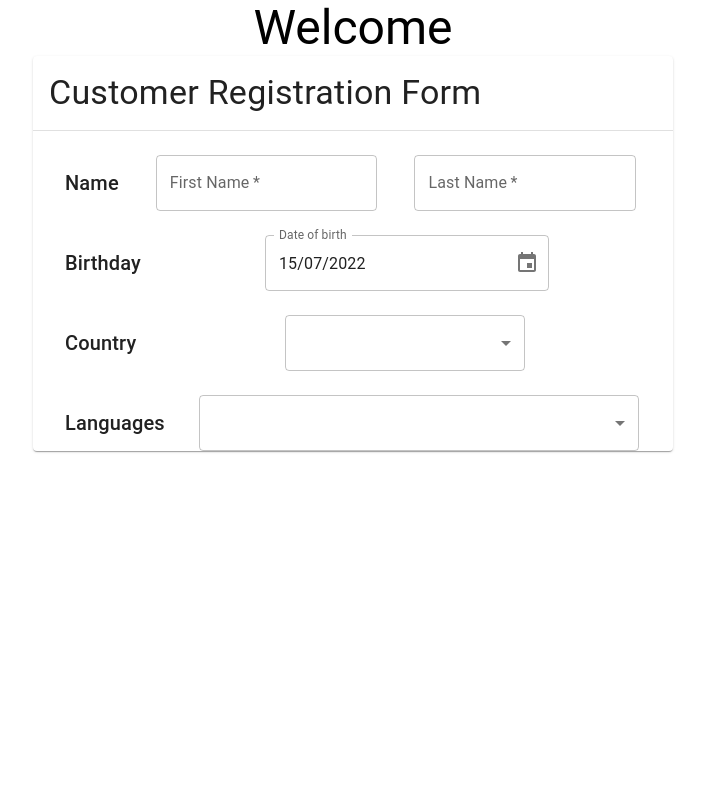
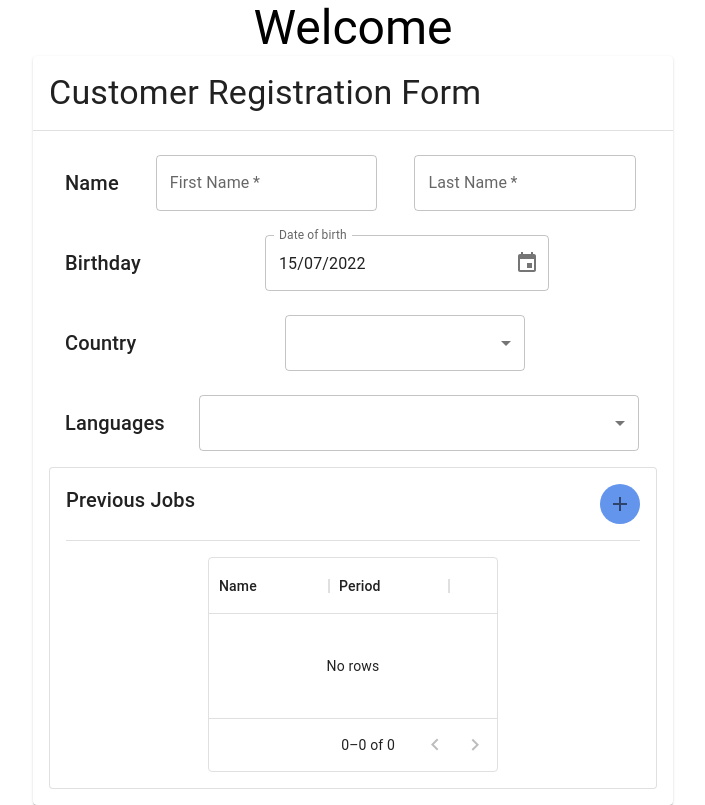
Before and after one commit to AsafSH6/customer-registration-form, a React (Create React App) app: page / in a window 1280 px wide. Shown: the whole page, without its empty margins (287-992 px from the left). Built offline with nearby package versions, Linux system fonts and the light colour scheme; the HTML template or start-up script is replaced by a standard one.

Commit message:
add previous jobs table and dialog

```diff
--- a/package.json
+++ b/package.json
@@ -5,7 +5,9 @@
   "dependencies": {
     "@emotion/react": "^11.9.3",
     "@emotion/styled": "^11.9.3",
+    "@mui/icons-material": "^5.8.4",
     "@mui/material": "^5.9.0",
+    "@mui/x-data-grid": "^5.13.0",
     "@mui/x-date-pickers": "^5.0.0-beta.0",
     "@types/node": "^16.11.44",
     "@types/react": "^18.0.15",
--- /dev/null
+++ b/src/features/registrationForm/AddPreviousJobDialog.tsx
@@ -0,0 +1,76 @@
+import {Button, Dialog, DialogActions, DialogContent, DialogTitle, TextField} from "@mui/material";
+import {PreviousJobType} from "./PreviousJobs";
+import React, {useMemo, useState} from "react";
+
+
+export interface AddPreviousJobDialogProps {
+  open: boolean
+  handleClose: () => void
+  handleAddPreviousJobDetails: (data: PreviousJobType) => void
+}
+
+
+const AddPreviousJobDialog = ({ open, handleClose, handleAddPreviousJobDetails }: AddPreviousJobDialogProps) => {
+  const [name, setName] = useState<string>('');
+  const [period, setPeriod] = useState<string>('');
+
+  const onNameChange = (event: React.ChangeEvent<HTMLInputElement>) => setName(event.target.value);
+  const onPeriodChange = (event: React.ChangeEvent<HTMLInputElement>) => setPeriod(event.target.value);
+  const onClickAdd = () => {
+    handleAddPreviousJobDetails({
+      name,
+      period
+    });
+    setName('');
+    setPeriod('');
+  };
+  const isAddButtonDisabled = useMemo(() => {
+    return name.trim()== '' || period.trim() == '';
+  }, [name, period])
+
+
+  return (
+    <div>
+      <Dialog open={open} onClose={handleClose}>
+        <DialogTitle>Add Previous Job Details</DialogTitle>
+        <DialogContent>
+          <TextField
+            autoFocus
+            required
+            margin="dense"
+            id="name"
+            label="Name"
+            type="text"
+            fullWidth
+            variant="standard"
+            value={name}
+            onChange={onNameChange}
+          />
+          <TextField
+            required
+            margin="dense"
+            id="period"
+            label="Period"
+            type="text"
+            fullWidth
+            variant="standard"
+            value={period}
+            onChange={onPeriodChange}
+          />
+        </DialogContent>
+        <DialogActions>
+          <Button onClick={handleClose}>Cancel</Button>
+          <Button
+            disabled={isAddButtonDisabled}
+            onClick={onClickAdd}
+          >
+            Add
+          </Button>
+        </DialogActions>
+      </Dialog>
+    </div>
+  )
+}
+
+
+export default AddPreviousJobDialog;
--- a/src/features/registrationForm/CountrySelectField.tsx
+++ b/src/features/registrationForm/CountrySelectField.tsx
@@ -15,7 +15,6 @@ const Root = styled.div`
 const CountrySelectElement = styled(Select)`
   min-width: 240px;
 `;
-
 
 export interface CountrySelectProps {
   className?: string
@@ -48,7 +47,7 @@ const CountrySelectField = ({ className, selectProps, error, helperText }: Count
       </FormControl>
     </Root>
   )
-}
+};
 
 
 export default CountrySelectField;
--- /dev/null
+++ b/src/features/registrationForm/PreviousJobs.tsx
@@ -0,0 +1,133 @@
+import styled from "@emotion/styled";
+import Paper from "@mui/material/Paper";
+import {
+  Divider, IconButton,
+  Typography
+} from "@mui/material";
+import { DataGrid, GridColDef } from '@mui/x-data-grid';
+import AddIcon from '@mui/icons-material/Add';
+
+import {useCallback, useMemo, useState} from "react";
+import AddPreviousJobDialog from "./AddPreviousJobDialog";
+
+
+export interface PreviousJobType {
+  name: string
+  period: string
+}
+
+interface PreviousJobsTableProps {
+  previousJobs: PreviousJobType[]
+  height: number
+  width: number
+}
+
+const columns: GridColDef[] = [
+  { field: 'name', headerName: 'Name', width: 120 },
+  { field: 'period', headerName: 'Period', width: 120 },
+];
+
+const PreviousJobsTableRoot = styled.div<{height: number, width: number}>`
+  height: ${props => props.height}px;
+  width: ${props => props.width}px;
+`;
+
+const PreviousJobsTable = ({ previousJobs, height, width }: PreviousJobsTableProps) => {
+
+  const rows = useMemo(() => {
+    return previousJobs.map((previousJob: PreviousJobType, idx: number) => ({
+      id: idx,
+      ...previousJob
+    }))
+  }, [previousJobs]);
+
+
+  return (
+    <PreviousJobsTableRoot
+      height={height}
+      width={width}
+    >
+      <DataGrid
+        columns={columns}
+        rows={rows}
+        pageSize={2}
+        rowsPerPageOptions={[2]}
+      />
+    </PreviousJobsTableRoot>
+  )
+};
+
+const PreviousJobsTableWrapper = styled.div`
+  display: flex;
+  justify-content: center;
+`;
+
+const AddIconButton = styled(IconButton)`
+  background: cornflowerblue;
+  margin-left: 16px;
+`;
+
+const Root = styled(Paper)`
+  flex: 1;
+  flex-direction: column;
+
+  > * {
+    margin: 16px;
+  }
+`;
+
+const TopBar = styled.div`
+  display: flex;
+  flex-direction: row;
+  justify-content: space-between;
+`;
+
+const PreviousJobs = () => {
+  const [previousJobs, setPreviousJobs] = useState<PreviousJobType[]>([]);
+  const [previousJobDialogOpened, setPreviousJobDialogOpened] = useState<boolean>(false);
+
+  const handleDialogClose = useCallback(() => {
+    setPreviousJobDialogOpened(false);
+  }, []);
+
+  const openDialog = useCallback(() => {
+    setPreviousJobDialogOpened(true);
+  }, []);
+
+  const handleAddPreviousJobDetails = useCallback((data: PreviousJobType) => {
+    setPreviousJobs(prevState => [
+      ...prevState,
+      data
+    ]);
+    handleDialogClose();
+  }, []);
+
+  return (
+    <Root variant="outlined">
+      <TopBar>
+      <Typography variant='h6'>Previous Jobs</Typography>
+        <AddIconButton onClick={openDialog} >
+          <AddIcon />
+        </AddIconButton>
+      </TopBar>
+      <Divider />
+      <PreviousJobsTableWrapper>
+        <div>
+          <PreviousJobsTable
+            previousJobs={previousJobs}
+            height={215}
+            width={290}
+          />
+        </div>
+      </PreviousJobsTableWrapper>
+      <AddPreviousJobDialog
+        open={previousJobDialogOpened}
+        handleClose={handleDialogClose}
+        handleAddPreviousJobDetails={handleAddPreviousJobDetails}
+      />
+    </Root>
+  )
+};
+
+
+export default PreviousJobs;
--- a/src/features/registrationForm/RegistrationForm.tsx
+++ b/src/features/registrationForm/RegistrationForm.tsx
@@ -14,6 +14,7 @@ import NameInputField from "./NameInputField";
 import BirthdayInputField from "./BirthdayInputField";
 import CountrySelectField from "./CountrySelectField";
 import LanguageSelectField from "./LanguageSelectField";
+import PreviousJobs from "./PreviousJobs";
 
 
 
@@ -36,6 +37,11 @@ const FieldWrapper = styled.div`
   flex-direction: row;
   align-items: center;
   justify-content: space-between;
+`;
+
+const PreviousJobsWrapper = styled.div`
+  flex: 1;
+  margin: 16px;
 `;
 
 export interface RegistrationFormProps {
@@ -104,6 +110,9 @@ const RegistrationForm = ({ className } : RegistrationFormProps ) => {
           />
         </FieldWrapper>
       </Fields>
+      <PreviousJobsWrapper>
+        <PreviousJobs />
+      </PreviousJobsWrapper>
     </Root>
   )
 };
```
Also changed, not shown: 1 other file (tests, documents, lock files or other folders).
